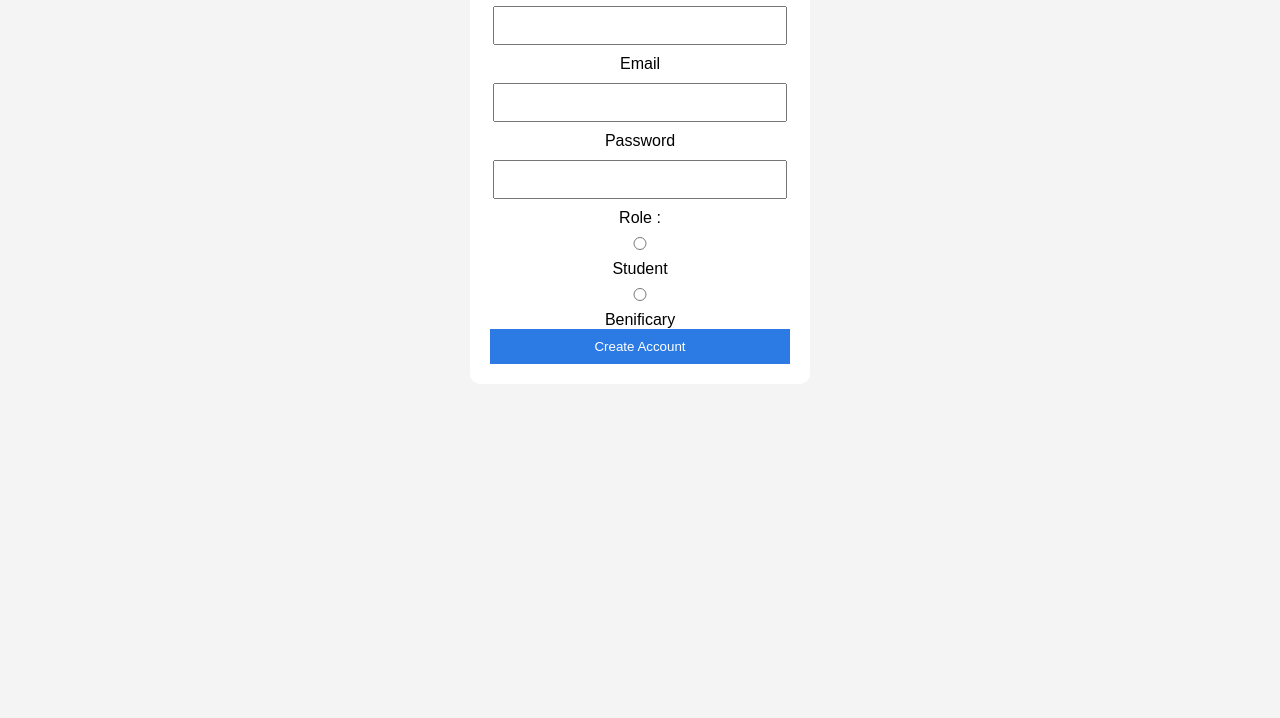
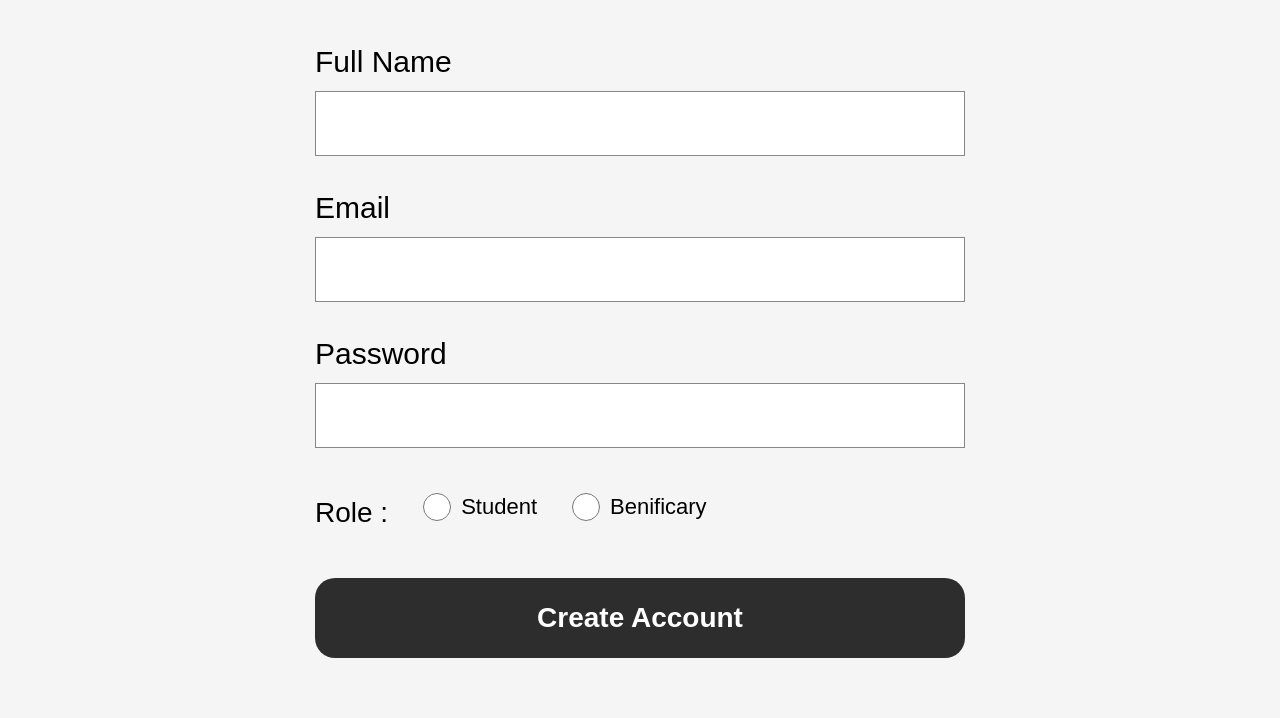
Before and after one commit to Happier011/BankOfClothes, a plain HTML site: page Code/index.html in a window 1280 px wide. Shown: the part 294-1012 px from the top of the page. Before the commit the page ends 800 px from the top, so only its background shows below. Drawn offline with Linux system fonts and the light colour scheme.

Commit message:
Add files via upload

```diff
--- a/Code/style.css
+++ b/Code/style.css
@@ -1,36 +1,109 @@
-body {
-    font-family: Arial, sans-serif;
-    background-color: #f4f4f4;
+*{
+    margin:0;
+    padding:0;
+    box-sizing:border-box;
+    font-family:Arial, sans-serif;
 }
 
-.container {
-    width: 300px;
-    margin: 100px auto;
-    padding: 20px;
-    background: white;
-    text-align: center;
-    border-radius: 10px;
+body{
+    background:#f5f5f5;
 }
 
-h2 {
-    margin-bottom: 20px;
+/* Header */
+
+header{
+    background:#5a5a5a;
+    height:150px;
+    display:flex;
+    align-items:center;
+    padding:20px 40px;
 }
 
-input {
-    width: 90%;
-    padding: 10px;
-    margin: 10px 0;
+header img{
+    width:180px;
+    height:auto;
+    background:white;
+    padding:10px;
 }
 
-button {
-    width: 100%;
-    padding: 10px;
-    background: #2c7be5;
-    color: white;
-    border: none;
-    cursor: pointer;
+header h1{
+    margin-left:170px;
+    font-size:55px;
+    font-weight:400;
+    color:black;
 }
 
-button:hover {
-    background: #1a5bb8;
+/* Form Container */
+
+.container{
+    width:650px;
+    margin:60px auto;
 }
+
+.container h2{
+    text-align:center;
+    font-size:60px;
+    margin-bottom:60px;
+    font-weight:400;
+}
+
+form{
+    display:flex;
+    flex-direction:column;
+}
+
+label{
+    font-size:30px;
+    margin-bottom:12px;
+}
+
+input[type="text"],
+input[type="email"],
+input[type="password"]{
+    height:65px;
+    margin-bottom:35px;
+    border:1px solid #888;
+    padding:10px;
+    font-size:22px;
+}
+
+/* Role Section */
+
+.role-section{
+    display:flex;
+    align-items:center;
+    gap:35px;
+    margin-top:10px;
+    margin-bottom:45px;
+    font-size:28px;
+}
+
+.radio{
+    display:flex;
+    align-items:center;
+    gap:10px;
+    font-size:22px;
+}
+
+.radio input{
+    width:28px;
+    height:28px;
+}
+
+/* Button */
+
+button{
+    height:80px;
+    background:#2d2d2d;
+    color:white;
+    border:none;
+    border-radius:20px;
+    font-size:28px;
+    font-weight:bold;
+    cursor:pointer;
+    transition:0.3s;
+}
+
+button:hover{
+    background:#1d1d1d;
+}
```
